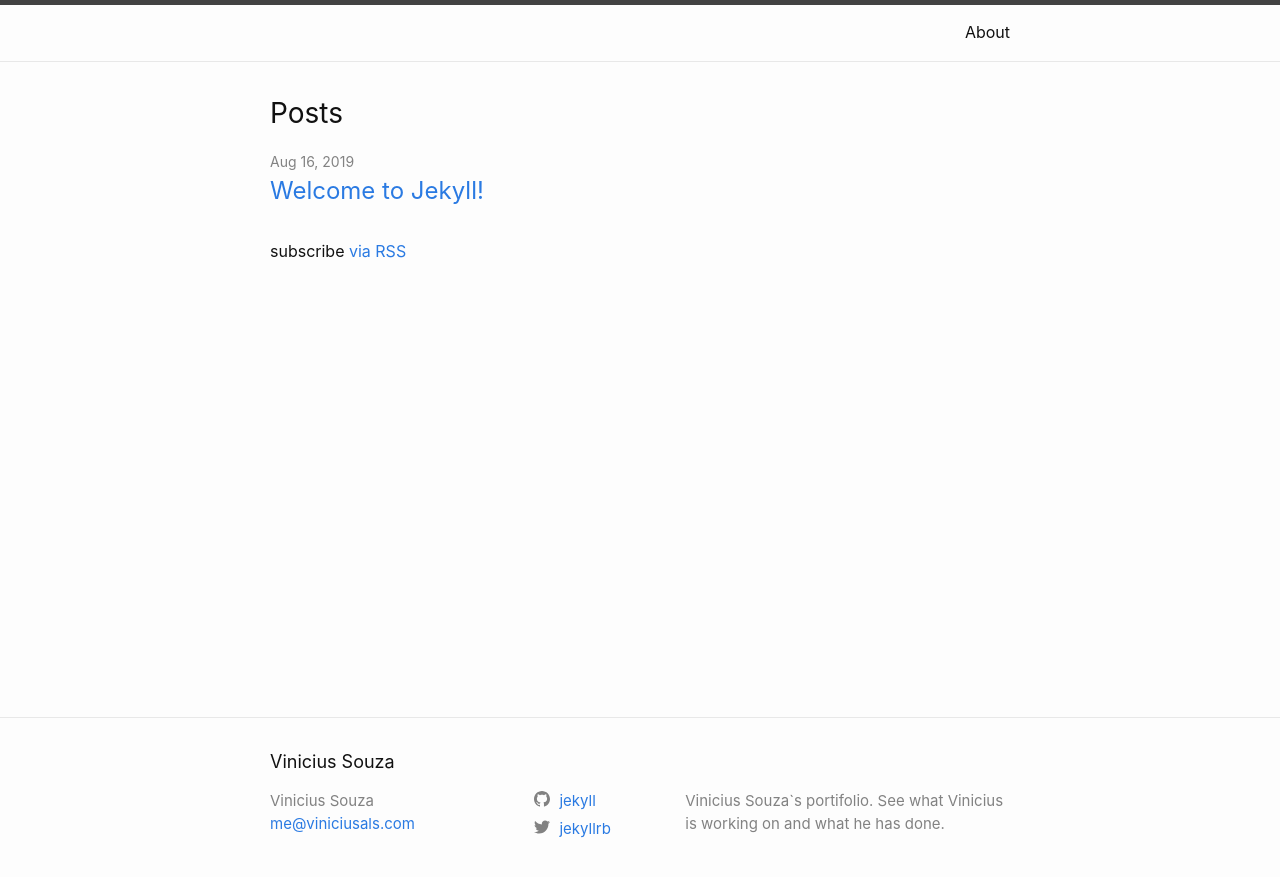
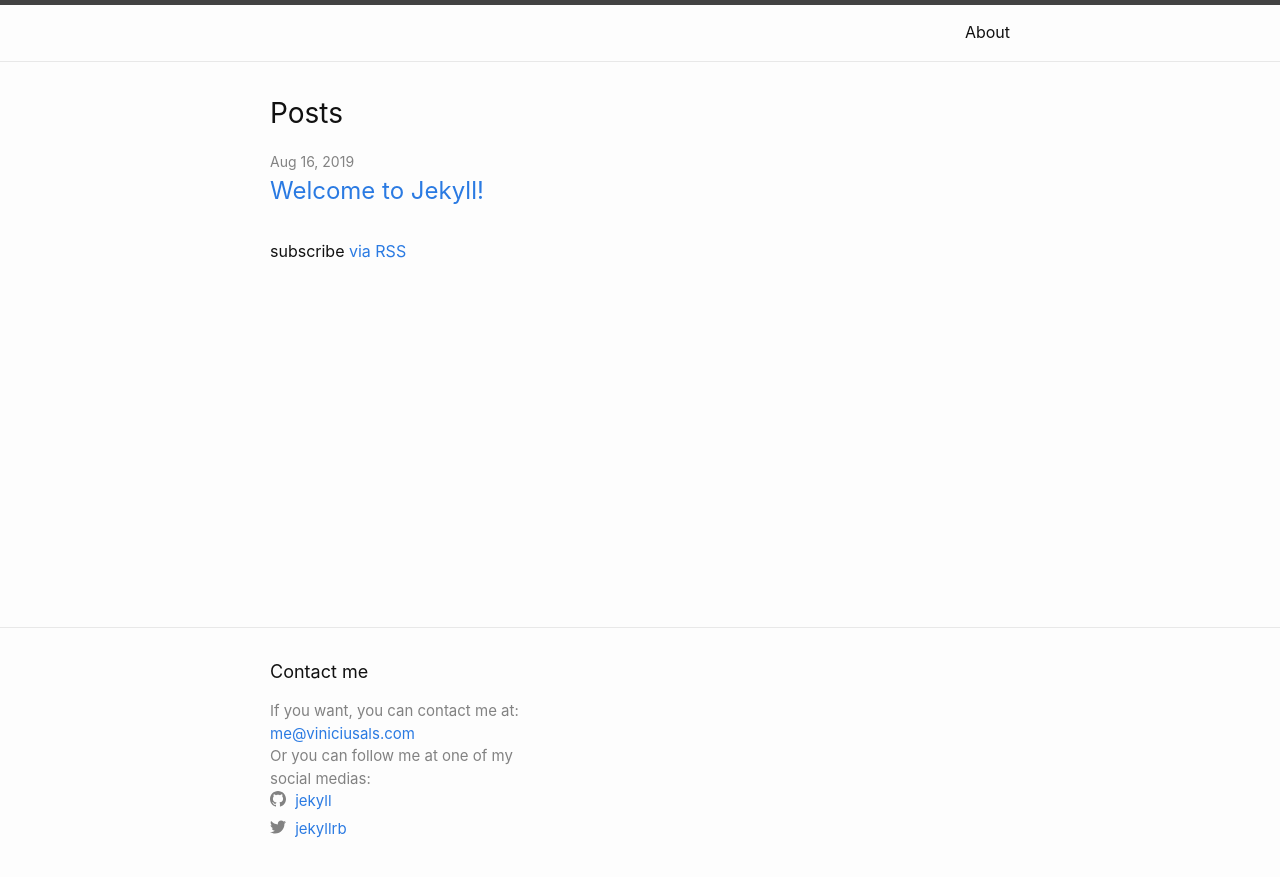
Before and after one commit to ViniciusALS/portifolio, a Jekyll site: the page built from index.md, in a window 1280 px wide. Shown: the top 877 px of the page. Built offline with Jekyll 4.4.1, drawn with Linux system fonts in a browser that asks for light colours.

Commit message:
Edit footer content

```diff
--- a/_includes/footer.html
+++ b/_includes/footer.html
@@ -3,33 +3,22 @@
 
     <div class="wrapper">
 
-    <h2 class="footer-heading">{{ site.title | escape }}</h2>
+        <h2 class="footer-heading">Contact me</h2>
 
         <div class="footer-col-wrapper">
             <div class="footer-col footer-col-1">
                 <ul class="contact-list">
-          <li class="p-name">
-            {%- if site.author -%}
-              {{ site.author | escape }}
-            {%- else -%}
-              {{ site.title | escape }}
-            {%- endif -%}
-            </li>
+                    <li>If you want, you can contact me at:</li>
+
                     {%- if site.email -%}
                         <li><a class="u-email" href="mailto:{{ site.email }}">{{ site.email }}</a></li>
                     {%- endif -%}
+
+                    <li>Or you can follow me at one of my social medias:</li>
+
+                    <li>{%- include social.html -%}</li>
                 </ul>
             </div>
-
-      <div class="footer-col footer-col-2">
-        {%- include social.html -%}
-      </div>
-
-      <div class="footer-col footer-col-3">
-        <p>{{- site.description | escape -}}</p>
         </div>
     </div>
-
-  </div>
-
 </footer>
```
Lines whose indentation alone changed are shown as unchanged.
